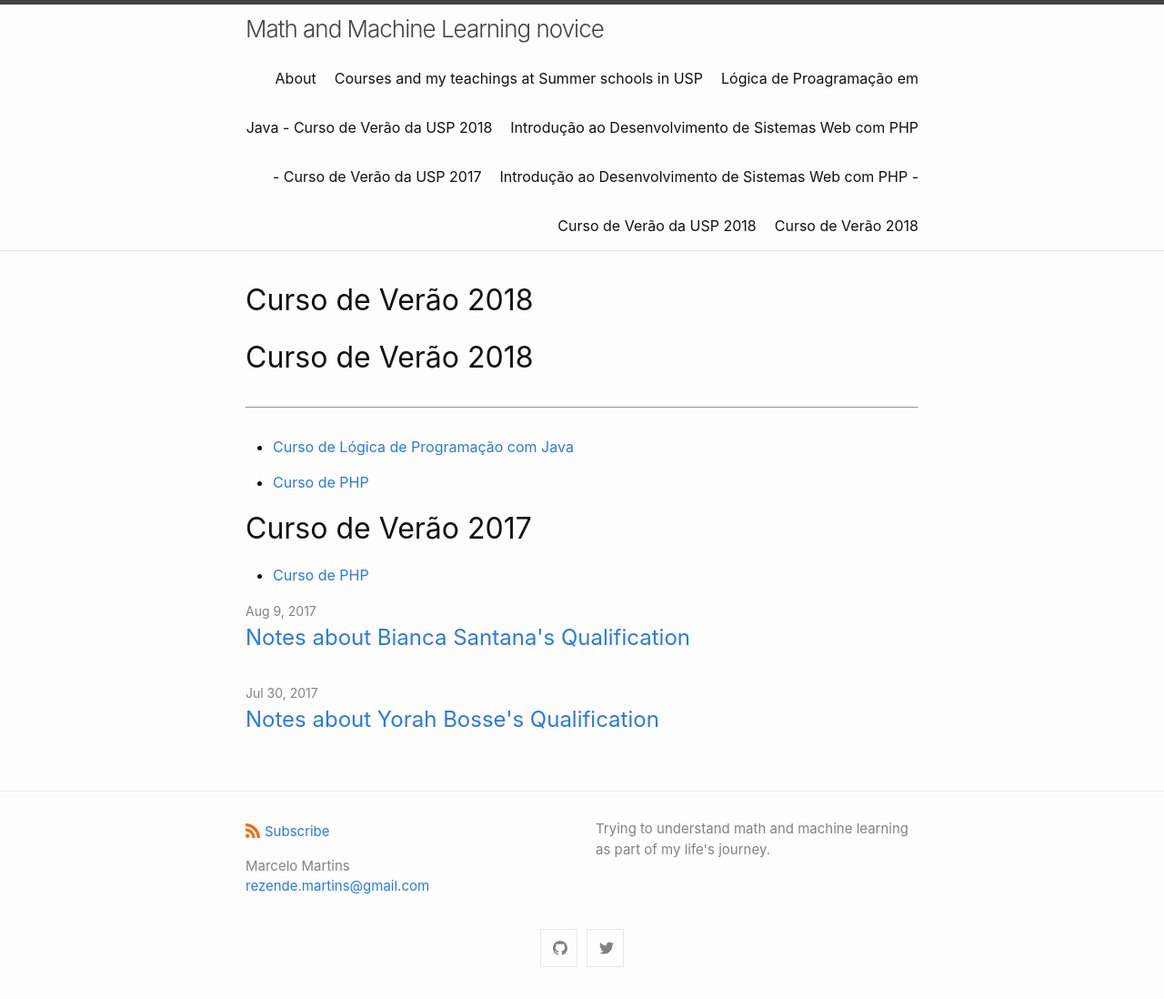
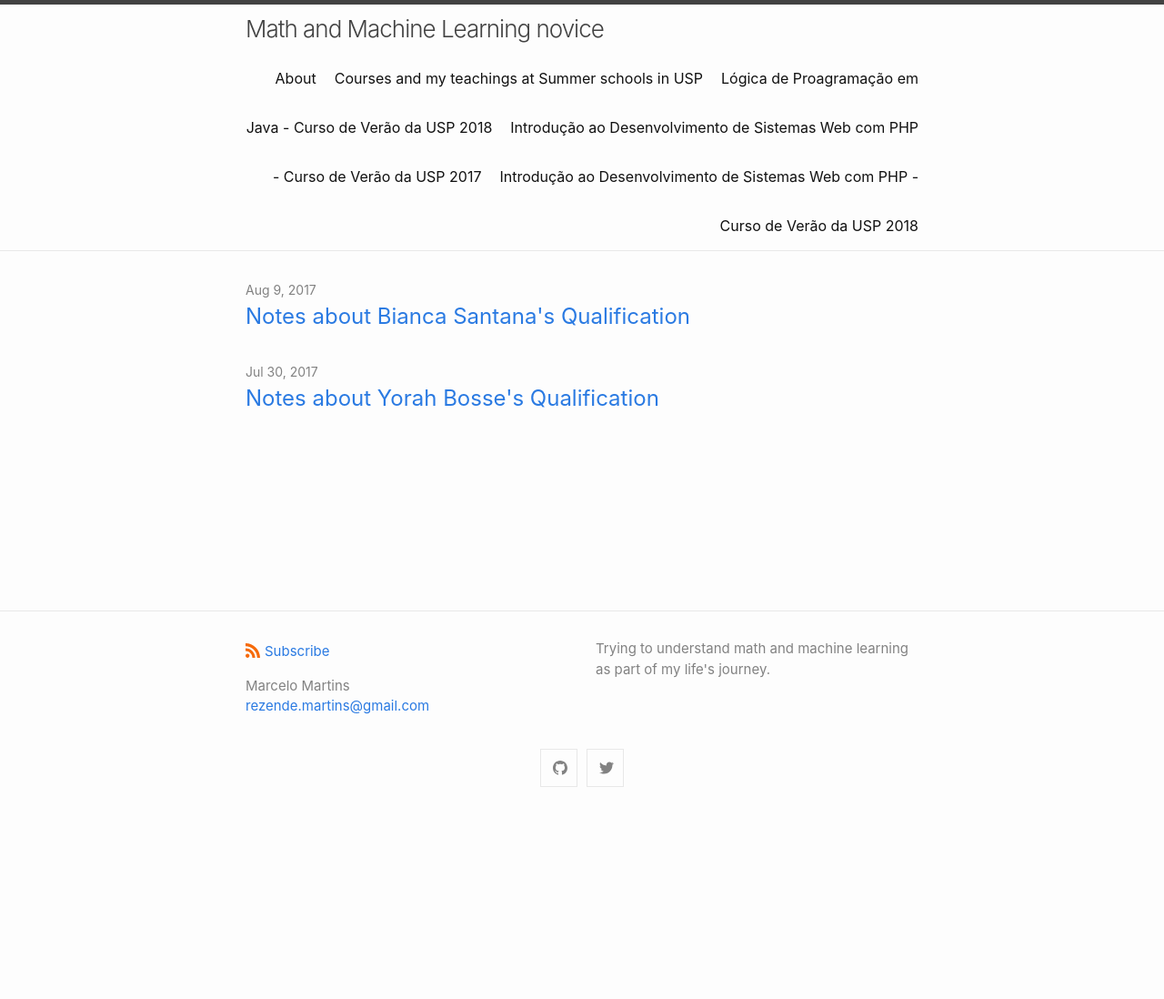
Before and after one commit to mrezende/mrezende.github.io, a Jekyll site: the page built from index.md, in a window 1280 px wide. Shown: the whole page at 91% size. Built offline with Jekyll 4.4.1, drawn with Linux system fonts in a browser that asks for light colours; our own code applies the rules of GitHub Pages for plain Markdown files; after the commit the page ends 900 px from its top, so only the background shows below that.

Commit message:
removing content home

```diff
--- a/index.md
+++ b/index.md
@@ -7,13 +7,3 @@
 #
 layout: home
 ---
-# Curso de Verão 2018
-
----
-* [Curso de Lógica de Programação com Java](https://mrezende.github.io/curso-verao-ime-usp-logica-com-java-2018)
-
-* [Curso de PHP](https://mrezende.github.io/curso-verao-ime-usp-php-2018)
-
-# Curso de Verão 2017
-
-* [Curso de PHP](https://mrezende.github.io/curso-verao-ime-usp-php-2017)
```
